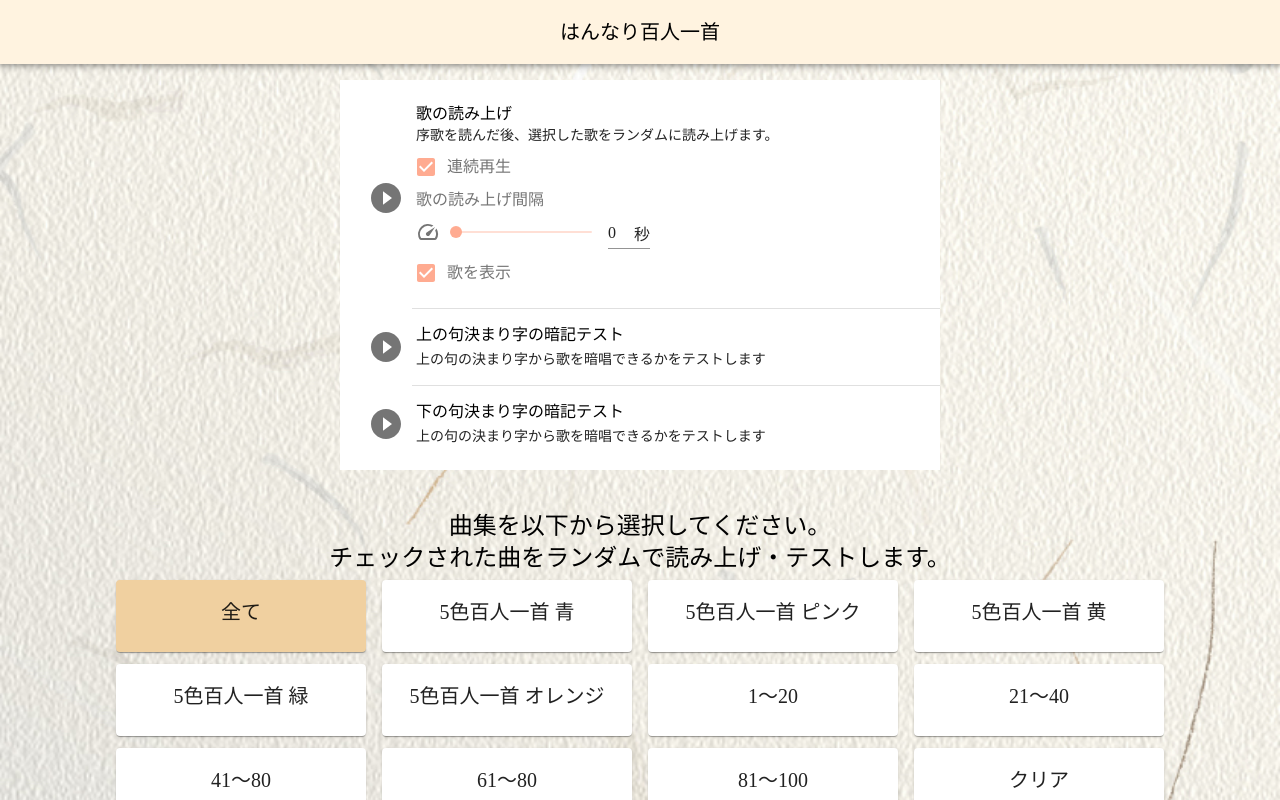
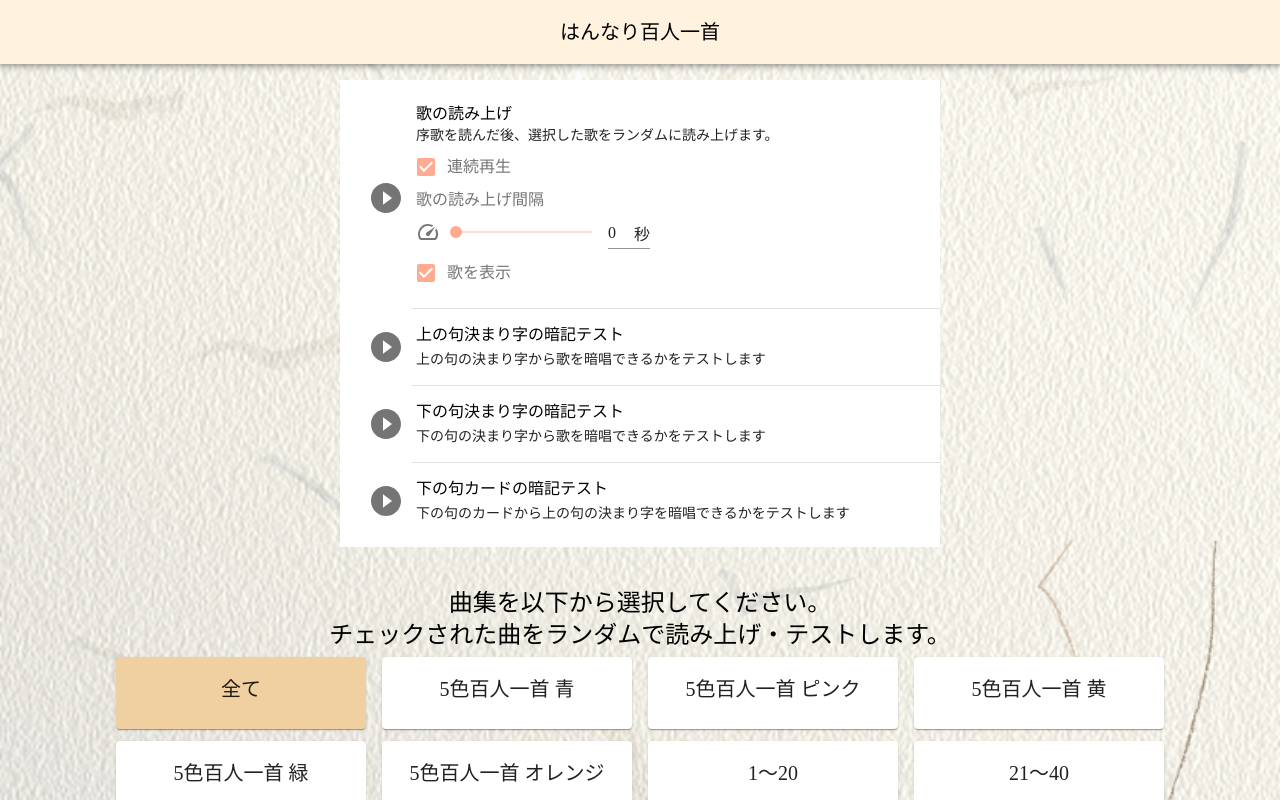
Before and after one commit to somurieengieer/Hyakuninisshu, a React (Create React App) app in the folder my-app/: page / in a window 1280 px wide. Shown: the top 800 px of the page. Built offline with nearby package versions, Linux system fonts and the light colour scheme.

Commit message:
下の句カードから上の句を答えるPlayを追加

```diff
--- /dev/null
+++ b/my-app/src/features/memorize/ExamShimoKamiCardComponent.tsx
@@ -0,0 +1,29 @@
+import React from 'react';
+import {useSelector} from "react-redux";
+import {selectActiveNumbers} from "../song/songSlice";
+import {SongInfo} from "../song/SongInfo";
+import {shuffle} from "../../utils/Utils";
+import {ExamComponent} from "./ExamComponent";
+import {QuestionCard} from "./question/QuestionCard";
+
+
+export function ExamShimoKamiCardComponent() {
+
+  const activeSongNums = useSelector(selectActiveNumbers);
+  const questions = shuffle(activeSongNums)
+    .map(num => new SongInfo(num))
+    .map(info => ({
+      question: (<QuestionCard songInfo={info}/>),
+      answer: `上の句: ${info.kimariji_kami}`,
+      explanation: [
+        info.song.slice(0, 3).join('　'),
+        info.song.slice(3, 5).join('　'),
+        '　',
+        `歌人: ${info.singer}`,
+      ],
+    }));
+
+  return (
+    <ExamComponent questions={questions}/>
+  );
+}
--- a/my-app/src/features/memorize/ExamShimoKamiComponent.tsx
+++ b/my-app/src/features/memorize/ExamShimoKamiComponent.tsx
@@ -4,6 +4,7 @@ import {selectActiveNumbers} from "../song/songSlice";
 import {SongInfo} from "../song/SongInfo";
 import {shuffle} from "../../utils/Utils";
 import {ExamComponent} from "./ExamComponent";
+import {QuestionText} from "./question/QuestionText";
 
 
 export function ExamShimoKamiComponent() {
@@ -12,7 +13,7 @@ export function ExamShimoKamiComponent() {
   const questions = shuffle(activeSongNums)
     .map(num => new SongInfo(num))
     .map(info => ({
-      question: [`下の句: ${info.kimariji_shimo}`],
+      question: (<QuestionText value={`下の句: ${info.kimariji_shimo}`}/>),
       answer: `上の句: ${info.kimariji_kami}`,
       explanation: [
         info.song.slice(0, 3).join('　'),
--- a/my-app/src/features/memorize/question/Question.tsx
+++ b/my-app/src/features/memorize/question/Question.tsx
@@ -14,7 +14,7 @@ const useStyles = makeStyles({
 });
 
 export interface QuestionItem {
-  question: string[]
+  question: JSX.Element
   answer: string
   explanation: string[]
 }
@@ -29,13 +29,13 @@ export function Question({question, showAnswer}: QuestionProps) {
 
   const classes = useStyles();
 
+  console.log(question);
+
   return (
     <>
-      {question.question.map(q => (
-        <Typography variant='h4' gutterBottom>
-          Q. {q}
-        </Typography>
-      ))}
+      <div>
+        {question.question}
+      </div>
       {showAnswer && (
         <>
           <Typography variant='h4' className={classes.marginTop4}>
--- /dev/null
+++ b/my-app/src/features/memorize/question/QuestionCard.tsx
@@ -0,0 +1,20 @@
+import React from 'react';
+import {Box} from "@material-ui/core";
+import {SongInfo} from "../../song/SongInfo";
+import {SongCard} from "../../song/SongCard";
+
+
+export interface QuestionCardProps {
+  songInfo: SongInfo
+}
+
+export function QuestionCard({songInfo}: QuestionCardProps) {
+
+  return (
+    <Box display="flex" justifyContent="center">
+      <Box>
+        <SongCard songInfo={songInfo}/>
+      </Box>
+    </Box>
+  )
+}
--- /dev/null
+++ b/my-app/src/features/memorize/question/QuestionText.tsx
@@ -0,0 +1,16 @@
+import React from 'react';
+import {Typography} from "@material-ui/core";
+
+
+export interface QuestionProps {
+  value: string
+}
+
+export function QuestionText({value}: QuestionProps) {
+
+  return (
+    <Typography variant='h4' gutterBottom>
+      Q. {value}
+    </Typography>
+  )
+}
--- a/my-app/src/features/song/SongCard.tsx
+++ b/my-app/src/features/song/SongCard.tsx
@@ -24,12 +24,11 @@ interface SongProps {
 export function SongCard({songInfo}: SongProps) {
 
   const classes = useStyles();
-  const songText = 'いまをかぎりのいのちともがな';
 
   return (
     <Box className={classes.root}>
       <Typography variant="h3">
-        {songText}
+        {songInfo.song_hiragana_shimo()}
       </Typography>
     </Box>
   );
--- a/my-app/src/features/song/SongInfo.tsx
+++ b/my-app/src/features/song/SongInfo.tsx
@@ -15,6 +15,10 @@ export class SongInfo {
     Object.assign(this, allSongsHiragana.find(s => s.num == songNumber));
     const numStr = ('000' + songNumber).slice(-3);
     this.path = `${process.env.PUBLIC_URL}/songs/${numStr}番.m4a`;
+  }
+
+  public song_hiragana_shimo(): string {
+    return this.song_hiragana?.slice(3, 5).join('') || ''
   }
 
   public songDisplay(): string {
--- a/my-app/src/layout/PlayersComponent.tsx
+++ b/my-app/src/layout/PlayersComponent.tsx
@@ -8,6 +8,7 @@ import {theme} from "../materialui/theme";
 import {IntervalTimeSlider} from "../features/player/option/IntervalTimeSlider";
 import {ContinuousPlayBackCheckBox} from "../features/player/option/ContinuousPlayBackCheckBox";
 import {SongVisibleCheckBox} from "../features/player/option/SongVisibleCheckBox";
+import {ExamShimoKamiCardComponent} from "../features/memorize/ExamShimoKamiCardComponent";
 
 
 const useStyles = makeStyles({
@@ -86,7 +87,24 @@ export function PlayersComponent() {
                 className={classes.inline}
                 color="textPrimary"
               >
-                上の句の決まり字から歌を暗唱できるかをテストします
+                下の句の決まり字から歌を暗唱できるかをテストします
+              </Typography>
+            }
+          />
+        </ListItem>
+        <Divider variant="inset" component="li"/>
+        <ListItem alignItems="center">
+          <ExamShimoKamiCardComponent/>
+          <ListItemText
+            primary="下の句カードの暗記テスト"
+            secondary={
+              <Typography
+                component="span"
+                variant="body2"
+                className={classes.inline}
+                color="textPrimary"
+              >
+                下の句のカードから上の句の決まり字を暗唱できるかをテストします
               </Typography>
             }
           />
```
